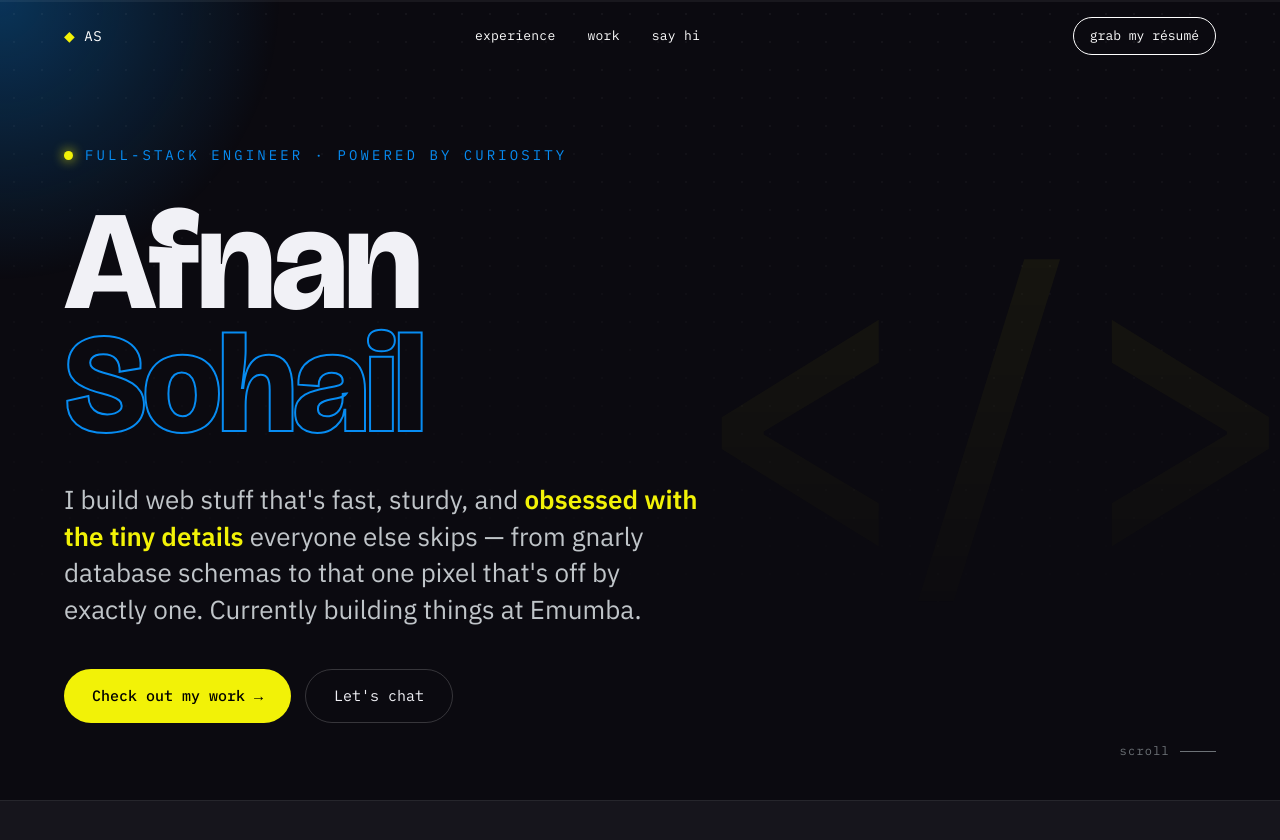
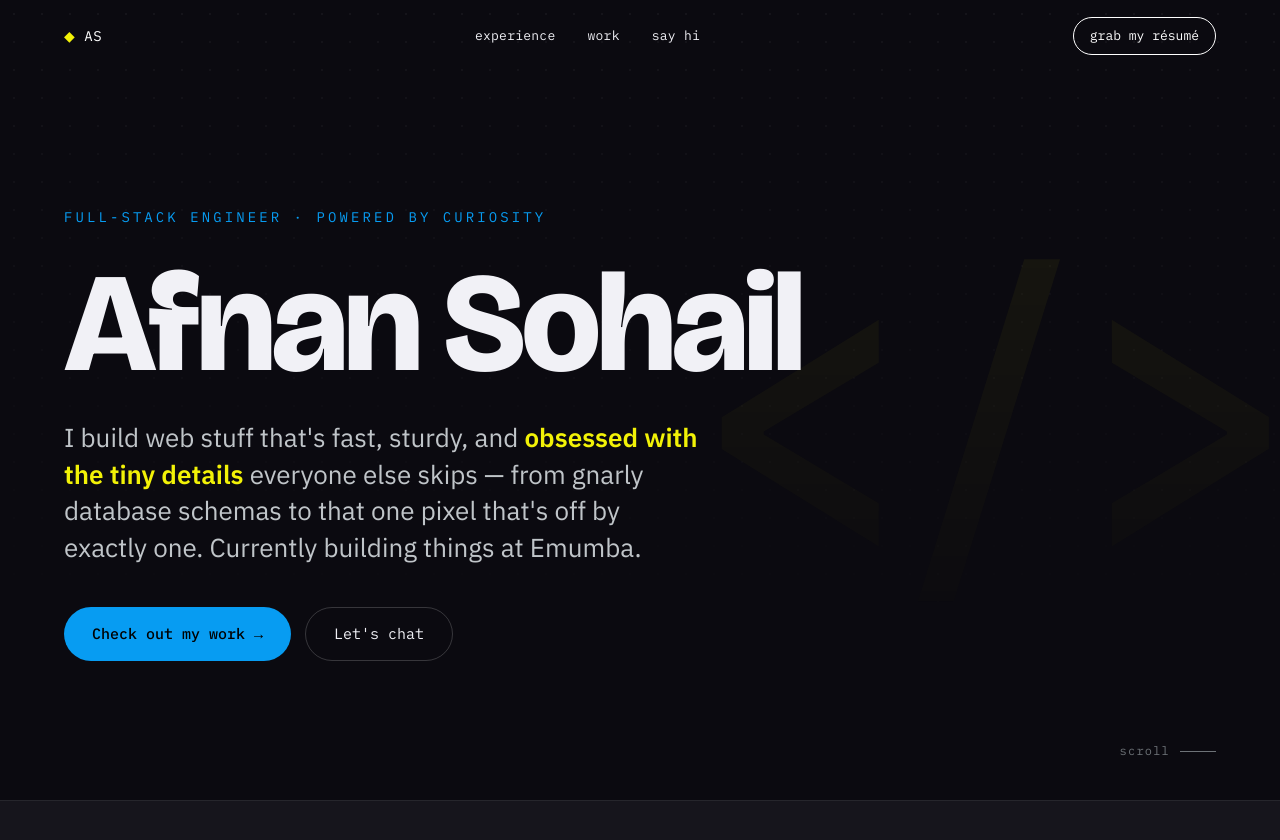
Before and after one commit to afnansohail/afnansohail.github.io, a React (Vite) app: page / in a window 1280 px wide. Shown: the top 840 px of the page. Built offline with nearby package versions, Linux system fonts and the light colour scheme.

Commit message:
feat: enhance user interaction with ClickSpark component and improve header responsiveness

```diff
--- a/src/App.tsx
+++ b/src/App.tsx
@@ -7,6 +7,7 @@ import Contact from "./components/Contact";
 import Loader from "./components/Loader";
 import CustomCursor from "./components/CustomCursor";
 import ScrollProgress from "./components/ScrollProgress";
+import ClickSpark from "./components/react-bits/ClickSpark";
 import { useLenis } from "./hooks/useLenis";
 import { useMagneticFields } from "./hooks/useMagnetic";
 
@@ -15,6 +16,12 @@ export default function App() {
   useMagneticFields();
 
   return (
+    <ClickSpark
+      sparkColor="#f2f207"
+      sparkCount={10}
+      sparkRadius={18}
+      duration={420}
+    >
       <div className="relative min-h-screen">
         <Loader />
         <CustomCursor />
@@ -30,5 +37,6 @@ export default function App() {
         </main>
         <Contact />
       </div>
+    </ClickSpark>
   );
 }
--- a/src/components/Contact.tsx
+++ b/src/components/Contact.tsx
@@ -34,25 +34,15 @@ export default function Contact() {
           gap: "clamp(28px,4vw,48px)",
         }}
       >
-        <div data-reveal className="flex items-baseline" style={{ gap: 20 }}>
+        <div data-reveal className="relative">
           {options.sectionNumbers && (
             <span
-              className="font-mono text-primary"
+              className="font-mono text-primary absolute -top-10 left-0"
               style={{ fontSize: "clamp(13px,1.4vw,15px)" }}
             >
               ({content.sections.contact.number})
             </span>
           )}
-          <span
-            className="font-mono uppercase"
-            style={{
-              fontSize: 13,
-              letterSpacing: "0.18em",
-              color: "oklch(0.62 0.01 250)",
-            }}
-          >
-            Contact
-          </span>
         </div>
 
         <h2
@@ -110,11 +100,11 @@ export default function Contact() {
               target="_blank"
               rel="noopener noreferrer"
               data-magnetic
-              className="group relative inline-block transition-colors hover:text-primary"
+              className="group relative inline-block transition-colors hover:text-secondary"
             >
               {s.label}
               <span
-                className="absolute right-0 left-0 h-px origin-left scale-x-0 bg-primary transition-transform duration-300 ease-out group-hover:scale-x-100"
+                className="absolute right-0 left-0 h-px origin-left scale-x-0 bg-secondary transition-transform duration-300 ease-out group-hover:scale-x-100"
                 style={{ bottom: -3 }}
               />
             </a>
--- a/src/components/CustomCursor.tsx
+++ b/src/components/CustomCursor.tsx
@@ -67,7 +67,7 @@ export default function CustomCursor() {
       />
       <div
         ref={ringRef}
-        className="fixed top-0 left-0 rounded-full border border-white/50 mix-blend-difference will-change-transform"
+        className="fixed top-0 left-0 rounded-full border border-white/30 mix-blend-difference will-change-transform"
         style={{ height: 44, width: 44 }}
       />
     </div>
--- a/src/components/Experience.tsx
+++ b/src/components/Experience.tsx
@@ -35,12 +35,12 @@ export default function Experience() {
     >
       <div
         data-reveal
-        className="flex items-baseline"
-        style={{ gap: 20, marginBottom: "clamp(40px,5vw,72px)" }}
+        className="relative"
+        style={{ marginBottom: "clamp(40px,5vw,72px)" }}
       >
         {options.sectionNumbers && (
           <span
-            className="font-mono text-primary"
+            className="font-mono text-primary absolute -top-6 left-0"
             style={{ fontSize: "clamp(13px,1.4vw,15px)" }}
           >
             ({content.sections.experience.number})
--- a/src/components/Header.tsx
+++ b/src/components/Header.tsx
@@ -1,4 +1,4 @@
-import { useState } from "react";
+import { useState, useEffect } from "react";
 import { content } from "@/content";
 
 const NAV_LINKS = [
@@ -13,13 +13,26 @@ export const HEADER_HEIGHT = 72;
 
 export default function Header() {
   const [menuOpen, setMenuOpen] = useState(false);
+  const [scrolled, setScrolled] = useState(false);
   const closeMenu = () => setMenuOpen(false);
+
+  useEffect(() => {
+    const handleScroll = () => {
+      setScrolled(window.scrollY > 50);
+    };
+    window.addEventListener("scroll", handleScroll);
+    return () => window.removeEventListener("scroll", handleScroll);
+  }, []);
 
   return (
     <header
       data-reveal-init
-      className="fixed inset-x-0 top-0 z-50"
-      style={{ height: HEADER_HEIGHT }}
+      className="fixed inset-x-0 top-0 z-50 transition-all duration-300"
+      style={{
+        height: HEADER_HEIGHT,
+        backdropFilter: scrolled ? "blur(12px)" : "blur(0px)",
+        backgroundColor: scrolled ? "#000000CC" : "transparent",
+      }}
     >
       <div
         className="mix-blend-difference flex h-full items-center justify-between"
@@ -47,7 +60,7 @@ export default function Header() {
               key={link.href}
               href={link.href}
               data-magnetic
-              className="inline-block text-white transition-opacity hover:opacity-70"
+              className="nav-link inline-block text-white transition-colors relative"
             >
               {link.label}
             </a>
@@ -59,7 +72,7 @@ export default function Header() {
           target="_blank"
           rel="noopener noreferrer"
           data-magnetic
-          className="hidden rounded-full border border-white font-mono text-white sm:inline-flex"
+          className="hidden rounded-full border border-white font-mono text-white transition-colors hover:bg-secondary hover:text-black hover:border-secondary sm:inline-flex"
           style={{ fontSize: 13, padding: "8px 16px" }}
         >
           grab my résumé
--- a/src/components/Hero.tsx
+++ b/src/components/Hero.tsx
@@ -2,7 +2,6 @@ import { useRef } from "react";
 import { useGSAP } from "@gsap/react";
 import { gsap, prefersReducedMotion } from "@/lib/gsap";
 import { content, options } from "@/content";
-import ClickSpark from "./react-bits/ClickSpark";
 
 export default function Hero() {
   const sectionRef = useRef<HTMLElement>(null);
@@ -25,9 +24,6 @@ export default function Hero() {
     section.addEventListener("mousemove", handleMove);
     return () => section.removeEventListener("mousemove", handleMove);
   }, []);
-
-  const [firstName, ...rest] = content.name.split(" ");
-  const lastName = rest.join(" ");
 
   return (
     <section
@@ -52,6 +48,7 @@ export default function Hero() {
           top: 0,
           transform: "translate(-50%,-50%)",
           willChange: "transform",
+          display: "none",
         }}
       />
 
@@ -77,32 +74,18 @@ export default function Hero() {
         </div>
       )}
 
-      <ClickSpark
-        sparkColor="#f2f207"
-        sparkCount={10}
-        sparkRadius={18}
-        duration={420}
-      >
       <div
         className="relative flex flex-col"
         style={{ gap: "clamp(20px,3vw,34px)", maxWidth: 900 }}
       >
         <div
           data-reveal-init
-            className="flex items-center gap-3 font-mono uppercase text-secondary"
+          className="font-mono uppercase text-secondary"
           style={{
             fontSize: "clamp(12px,1.4vw,14px)",
             letterSpacing: "0.22em",
           }}
         >
-            <span
-              className="inline-block rounded-full bg-primary"
-              style={{
-                height: 9,
-                width: 9,
-                boxShadow: "0 0 12px var(--color-primary)",
-              }}
-            />
           {content.eyebrow}
         </div>
 
@@ -115,21 +98,9 @@ export default function Hero() {
             letterSpacing: "-0.03em",
           }}
         >
-            <span data-reveal-init className="block">
-              {firstName}
+          <span data-reveal-init className="inline">
+            {content.name}
           </span>
-            {lastName && (
-              <span
-                data-reveal-init
-                className="block"
-                style={{
-                  WebkitTextStroke: "2px var(--color-secondary)",
-                  color: "transparent",
-                }}
-              >
-                {lastName}
-              </span>
-            )}
         </h1>
 
         <p
@@ -157,7 +128,7 @@ export default function Hero() {
           <a
             href="#work"
             data-magnetic
-              className="flex w-full items-center justify-center rounded-full bg-primary font-mono text-black transition-transform hover:scale-[1.03] sm:inline-flex sm:w-auto"
+            className="flex w-full items-center justify-center rounded-full bg-secondary font-mono text-black transition-transform hover:scale-[1.03] sm:inline-flex sm:w-auto"
             style={{ fontSize: 15, fontWeight: 500, padding: "15px 28px" }}
           >
             Check out my work →
@@ -165,14 +136,13 @@ export default function Hero() {
           <a
             href="#contact"
             data-magnetic
-              className="flex w-full items-center justify-center rounded-full border border-white/18 font-mono text-ink transition-colors hover:border-secondary hover:text-secondary sm:inline-flex sm:w-auto"
+            className="flex w-full items-center justify-center rounded-full border border-white/18 font-mono text-ink transition-colors hover:border-primary hover:text-primary sm:inline-flex sm:w-auto"
             style={{ fontSize: 15, padding: "15px 28px" }}
           >
             Let's chat
           </a>
         </div>
       </div>
-      </ClickSpark>
 
       <div
         data-reveal-init
--- a/src/components/Projects.tsx
+++ b/src/components/Projects.tsx
@@ -18,12 +18,12 @@ export default function Projects() {
     >
       <div
         data-reveal
-        className="flex items-baseline"
-        style={{ gap: 20, marginBottom: "clamp(40px,5vw,72px)" }}
+        className="relative"
+        style={{ marginBottom: "clamp(40px,5vw,72px)" }}
       >
         {options.sectionNumbers && (
           <span
-            className="font-mono text-primary"
+            className="font-mono text-primary absolute -top-6 left-0"
             style={{ fontSize: "clamp(13px,1.4vw,15px)" }}
           >
             ({content.sections.projects.number})
@@ -59,19 +59,16 @@ export default function Projects() {
                 ? { href: p.link, target: "_blank", rel: "noopener noreferrer" }
                 : {})}
             >
-              <SpotlightCard
-                spotlightColor="rgba(7, 140, 242, 0.35)"
-                className="rounded-none! border-0! bg-transparent! p-0!"
-              >
+              <SpotlightCard className="rounded-none! border-0! bg-transparent! p-0!\">
                 <div
-                  className="grid grid-cols-1 items-center sm:grid-cols-[auto_1fr]"
+                  className="flex flex-col sm:grid sm:grid-cols-[auto_1fr] sm:items-center"
                   style={{
                     gap: "clamp(20px,5vw,64px)",
                     padding: "clamp(32px,5vw,64px) 0",
                   }}
                 >
                   <div
-                    className="stroke-number font-display"
+                    className="stroke-number font-display hidden sm:block"
                     style={{
                       fontWeight: 800,
                       fontSize: "clamp(56px,10vw,150px)",
@@ -83,11 +80,35 @@ export default function Projects() {
                   </div>
 
                   <div
-                    className="flex flex-wrap items-center justify-between"
+                    className="flex flex-col sm:flex-wrap sm:items-center sm:justify-between w-full"
                     style={{ gap: "clamp(16px,3vw,40px)" }}
                   >
+                    <div className="w-full sm:hidden overflow-hidden rounded-[14px] border border-white/12 opacity-55 transition-all duration-300 ease-out group-hover:opacity-100">
+                      {p.image ? (
+                        <img
+                          src={p.image}
+                          alt={p.name}
+                          className="h-full w-full object-cover transition-transform duration-300 ease-out group-hover:scale-105"
+                          style={{ transformOrigin: "center" }}
+                        />
+                      ) : (
+                        <div className="stripes relative flex h-full items-end p-3">
+                          <span
+                            className="font-mono"
+                            style={{
+                              fontSize: 11,
+                              letterSpacing: "0.1em",
+                              color: "oklch(0.55 0.01 250)",
+                            }}
+                          >
+                            [ {p.name} shot ]
+                          </span>
+                        </div>
+                      )}
+                    </div>
+
                     <div
-                      className="flex flex-col"
+                      className="flex flex-col w-full"
                       style={{ gap: 14, maxWidth: 640 }}
                     >
                       <div
@@ -146,7 +167,7 @@ export default function Projects() {
                     </div>
 
                     <div
-                      className="shrink-0 overflow-hidden rounded-[14px] border border-white/12 opacity-55 transition-all duration-300 ease-out group-hover:opacity-100 group-hover:transform-[scale(1.03)]"
+                      className="shrink-0 overflow-hidden rounded-[14px] border border-white/12 opacity-55 transition-all duration-300 ease-out group-hover:opacity-100 hidden sm:block"
                       style={{
                         width: "clamp(180px,22vw,300px)",
                         aspectRatio: "4 / 3",
@@ -156,7 +177,8 @@ export default function Projects() {
                         <img
                           src={p.image}
                           alt={p.name}
-                          className="h-full w-full object-cover"
+                          className="h-full w-full object-cover transition-transform duration-300 ease-out group-hover:scale-105"
+                          style={{ transformOrigin: "center" }}
                         />
                       ) : (
                         <div className="stripes relative flex h-full items-end p-3">
--- a/src/components/ScrollProgress.tsx
+++ b/src/components/ScrollProgress.tsx
@@ -15,13 +15,13 @@ export default function ScrollProgress() {
       gsap.to(bar, {
         scaleX: 1,
         ease: "none",
-        scrollTrigger: { start: 0, end: "max", scrub: 0.3 },
+        scrollTrigger: { start: "80px", end: "max", scrub: 0.3 },
       });
     },
     { dependencies: [enabled] },
   );
 
-  if (!enabled) return null;
+  return null;
 
   return (
     <div
--- a/src/components/react-bits/SpotlightCard.tsx
+++ b/src/components/react-bits/SpotlightCard.tsx
@@ -1,67 +1,20 @@
-import React, { useRef, useState } from "react";
-
-interface Position {
-  x: number;
-  y: number;
-}
+import React, { useRef } from "react";
 
 interface SpotlightCardProps extends React.PropsWithChildren {
   className?: string;
-  spotlightColor?: `rgba(${number}, ${number}, ${number}, ${number})`;
 }
 
 const SpotlightCard: React.FC<SpotlightCardProps> = ({
   children,
   className = "",
-  spotlightColor = "rgba(255, 255, 255, 0.25)",
 }) => {
   const divRef = useRef<HTMLDivElement>(null);
-  const [isFocused, setIsFocused] = useState<boolean>(false);
-  const [position, setPosition] = useState<Position>({ x: 0, y: 0 });
-  const [opacity, setOpacity] = useState<number>(0);
-
-  const handleMouseMove: React.MouseEventHandler<HTMLDivElement> = (e) => {
-    if (!divRef.current || isFocused) return;
-
-    const rect = divRef.current.getBoundingClientRect();
-    setPosition({ x: e.clientX - rect.left, y: e.clientY - rect.top });
-  };
-
-  const handleFocus = () => {
-    setIsFocused(true);
-    setOpacity(0.6);
-  };
-
-  const handleBlur = () => {
-    setIsFocused(false);
-    setOpacity(0);
-  };
-
-  const handleMouseEnter = () => {
-    setOpacity(0.6);
-  };
-
-  const handleMouseLeave = () => {
-    setOpacity(0);
-  };
 
   return (
     <div
       ref={divRef}
-      onMouseMove={handleMouseMove}
-      onFocus={handleFocus}
-      onBlur={handleBlur}
-      onMouseEnter={handleMouseEnter}
-      onMouseLeave={handleMouseLeave}
       className={`relative rounded-3xl border border-neutral-800 bg-neutral-900 overflow-hidden p-8 ${className}`}
     >
-      <div
-        className="pointer-events-none absolute inset-0 opacity-0 transition-opacity duration-500 ease-in-out"
-        style={{
-          opacity,
-          background: `radial-gradient(circle at ${position.x}px ${position.y}px, ${spotlightColor}, transparent 80%)`,
-        }}
-      />
       {children}
     </div>
   );
--- a/src/hooks/useLenis.ts
+++ b/src/hooks/useLenis.ts
@@ -7,7 +7,7 @@ export function useLenis() {
     if (prefersReducedMotion()) return undefined;
 
     const lenis = new Lenis({ autoRaf: false });
-    const update = (time: number) => lenis.raf(time * 1000);
+    const update = (time: number) => lenis.raf(time * 3000);
 
     lenis.on("scroll", ScrollTrigger.update);
     gsap.ticker.add(update);
--- a/src/hooks/useMagnetic.ts
+++ b/src/hooks/useMagnetic.ts
@@ -1,7 +1,7 @@
 import { useEffect } from "react";
 import { gsap, prefersReducedMotion, prefersFinePointer } from "@/lib/gsap";
 
-const STRENGTH = 0.4;
+const STRENGTH = 0.2;
 
 /**
  * Wires every `[data-magnetic]` element on the page, once. A single global
--- a/src/index.css
+++ b/src/index.css
@@ -6,7 +6,7 @@
   --color-panel-deep: oklch(0.175 0.014 290);
   --color-ink: oklch(0.96 0.006 290);
   --color-primary: #f2f207;
-  --color-secondary: #078cf2;
+  --color-secondary: #079cf2;
 
   --font-display: "Bricolage Grotesque", sans-serif;
   --font-sans: "IBM Plex Sans", sans-serif;
@@ -128,3 +128,27 @@
 .group:hover .stroke-number {
   -webkit-text-stroke-color: var(--color-primary);
 }
+
+.nav-link {
+  position: relative;
+  color: var(--color-ink);
+}
+
+.nav-link::after {
+  content: "";
+  position: absolute;
+  bottom: -2px;
+  left: 0;
+  width: 0;
+  height: 2px;
+  background: var(--color-secondary);
+  transition: width 0.3s ease;
+}
+
+.nav-link:hover {
+  color: var(--color-secondary);
+}
+
+.nav-link:hover::after {
+  width: 100%;
+}
```
Lines whose indentation alone changed are shown as unchanged.
